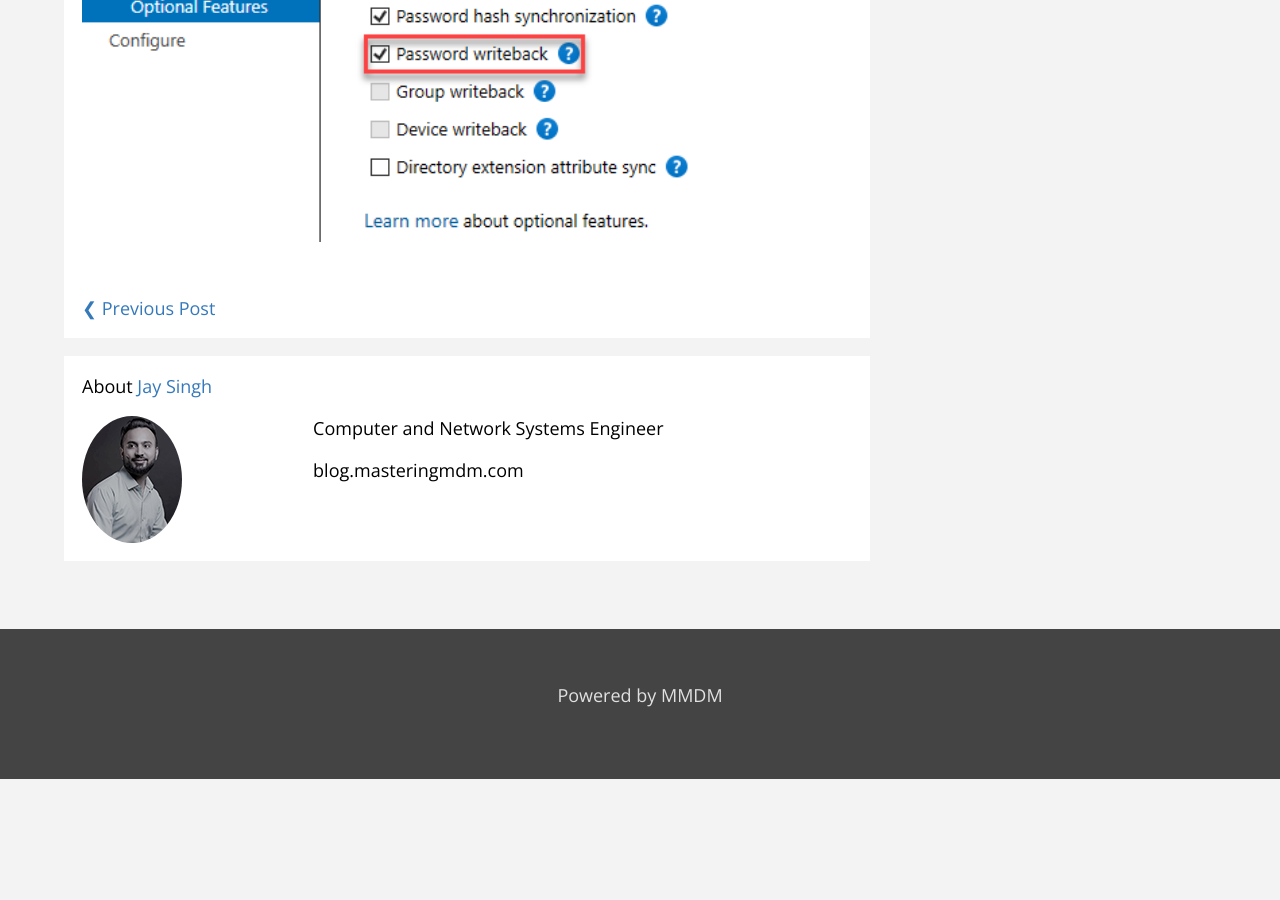
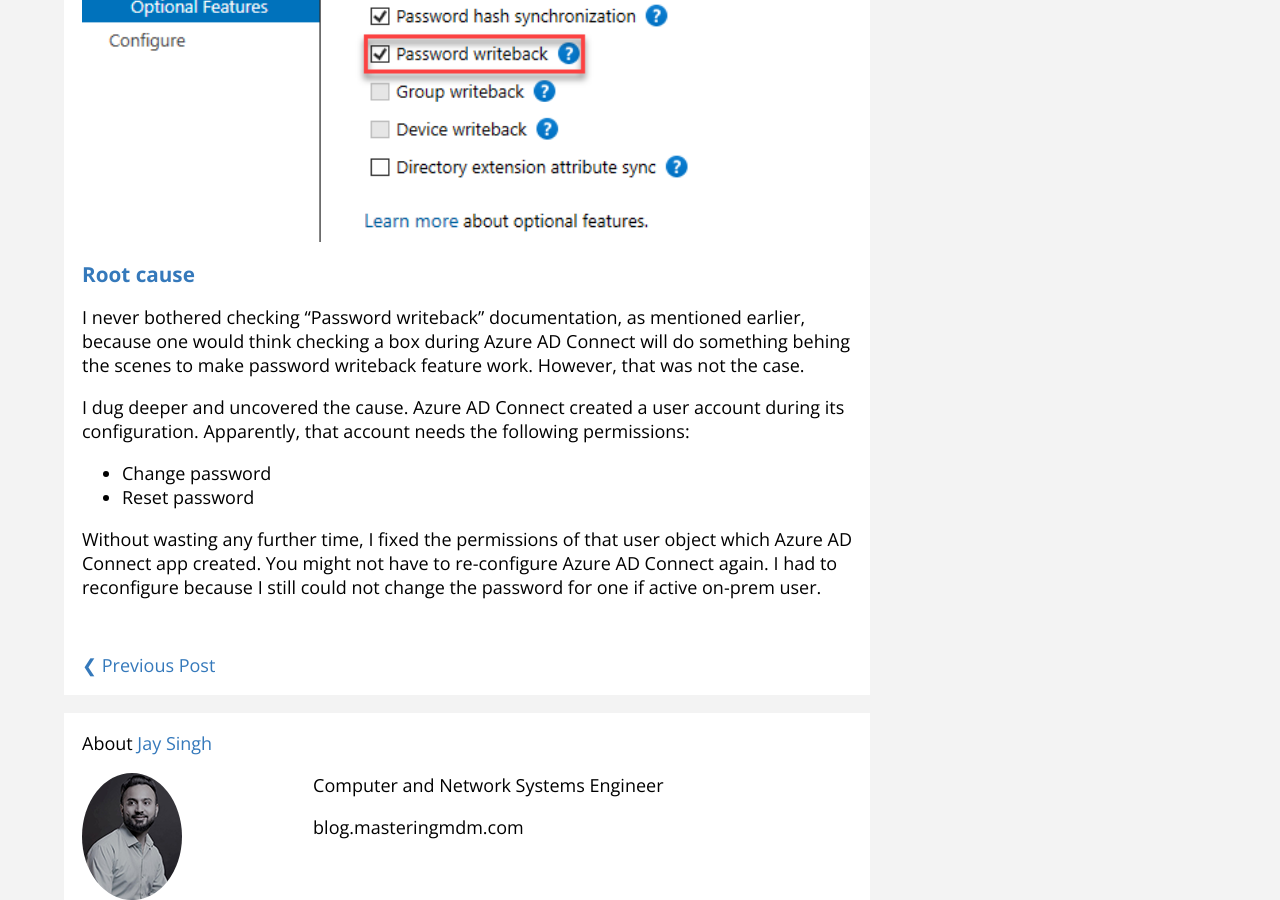
Before and after one commit to jays1ngh/jays1ngh.github.io, a Jekyll site: the page built from _posts/2021-06-22-reset-local-account-password-in-azure-ad.md, in a window 1280 px wide and 900 px high, scrolled down 874 px. Built offline with Jekyll 4.4.1, drawn with Linux system fonts in a browser that asks for light colours; comment, search, counter and statistics services are not loaded; before the commit the page ends 1653 px from its top, so only the background shows below that.

Commit message:
Update 2021-06-22-reset-local-account-password-in-azure-ad.md

```diff
--- a/_posts/2021-06-22-reset-local-account-password-in-azure-ad.md
+++ b/_posts/2021-06-22-reset-local-account-password-in-azure-ad.md
@@ -16,3 +16,13 @@
 I started researching the issue and took a measured aproach to narrow down the root cause. Then I looked at this [document from Microsoft](https://docs.microsoft.com/en-us/azure/active-directory/authentication/tutorial-enable-sspr-writeback). Obviusly, I did not follow this as I originally thought checking the box while setting up Azure AD Connect will do the rest for me.
 
 ![Azure AD Password Writeback Check Box](/assets/img/2021-06-22-reset-local-account-password-in-azure-ad/Azure-AD-Password-Writeback-Check-Box.png)
+
+## Root cause
+
+I never bothered checking "Password writeback" documentation, as mentioned earlier, because one would think checking a box during Azure AD Connect will do something behing the scenes to make password writeback feature work. However, that was not the case.
+
+I dug deeper and uncovered the cause. Azure AD Connect created a user account during its configuration. Apparently, that account needs the following permissions:
+- Change password
+- Reset password
+
+Without wasting any further time, I fixed the permissions of that user object which Azure AD Connect app created. You might not have to re-configure Azure AD Connect again. I had to reconfigure because I still could not change the password for one if active on-prem user.
```
